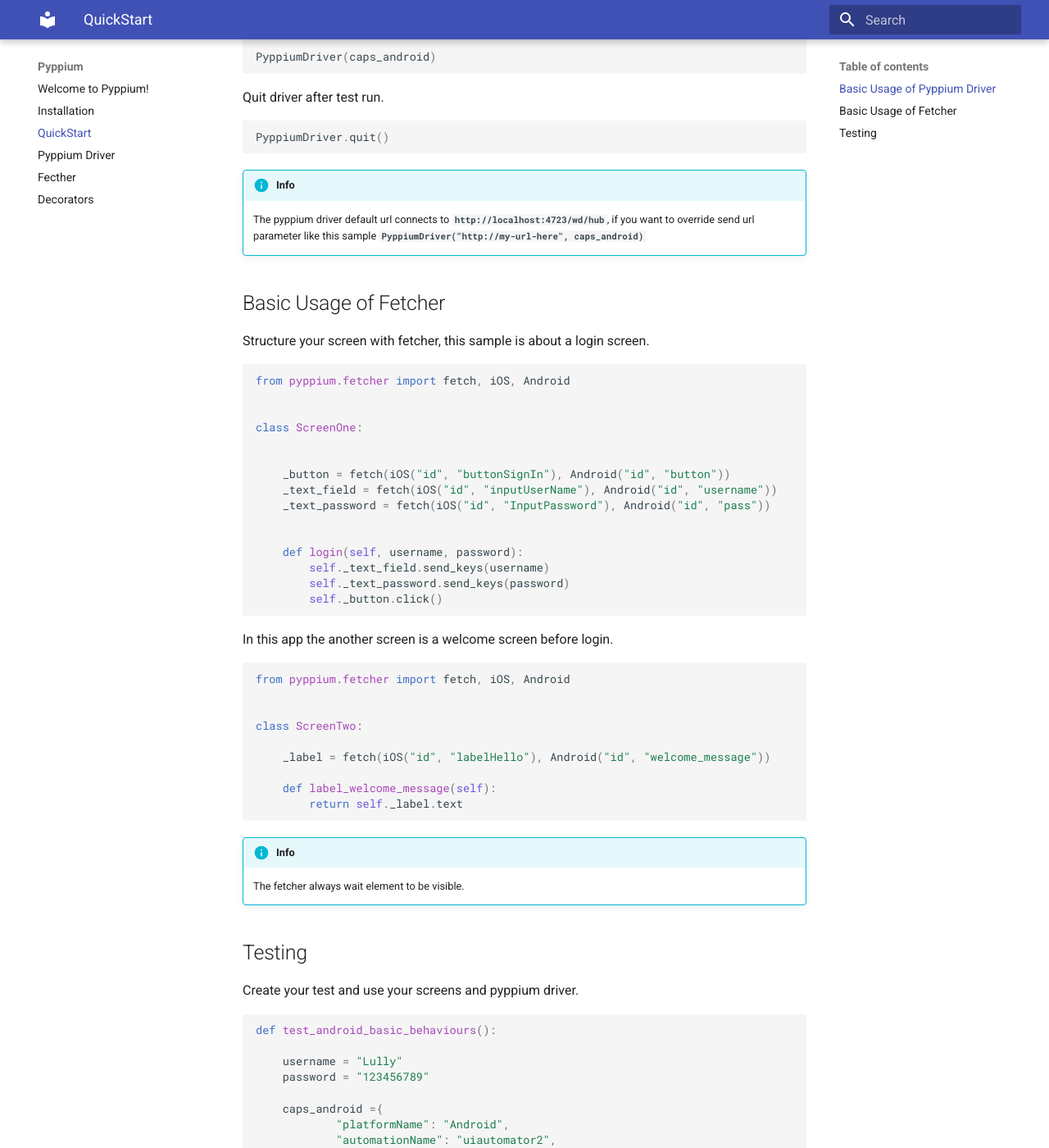
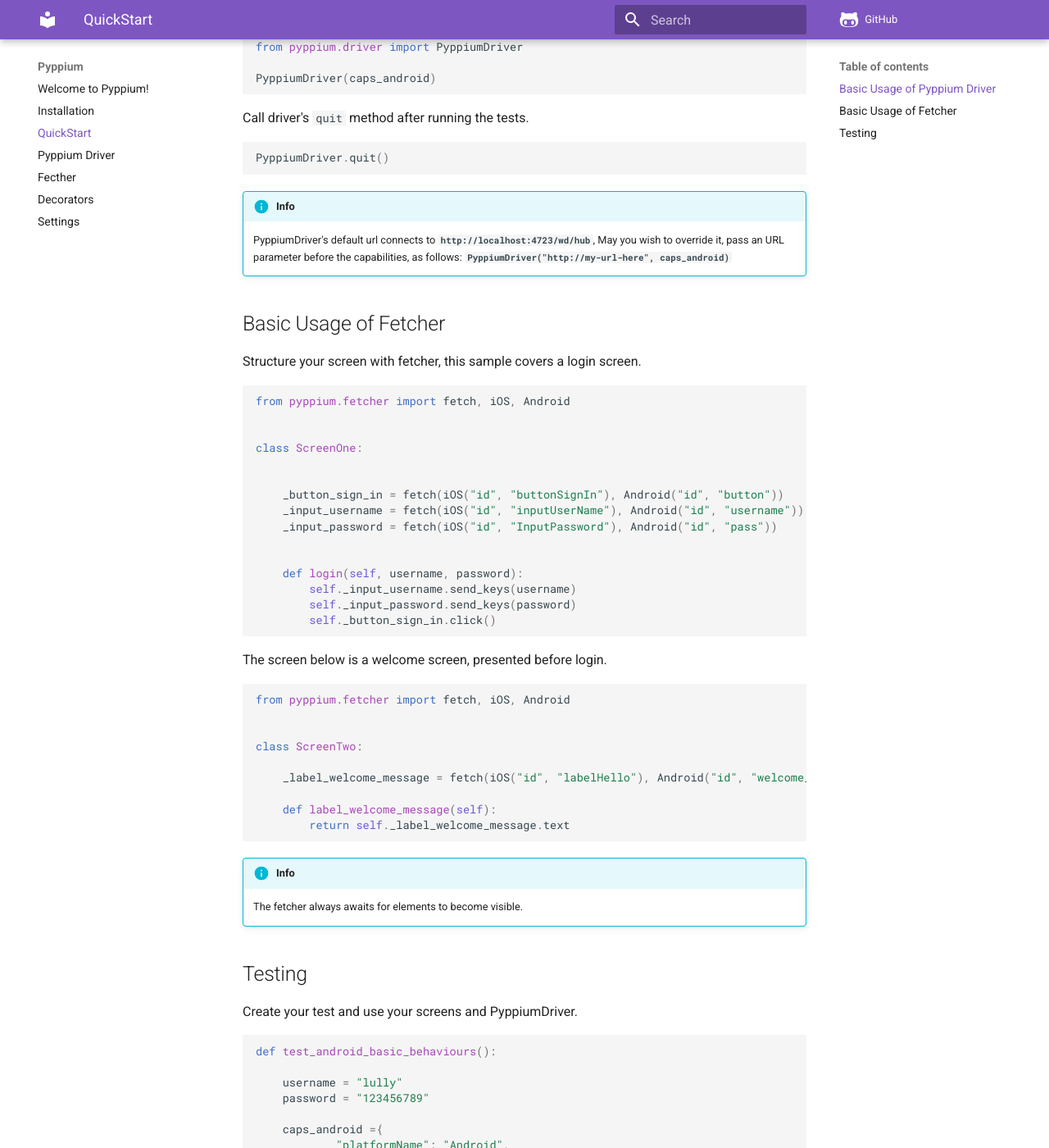
Before and after one commit to leomenezessz/pyppium, an MkDocs documentation site: the page built from docs/getting-started.md, in a window 1280 px wide and 1400 px high, scrolled down 576 px. Shown: the whole window at 82% size. Built offline with MkDocs 1.6.1 and Material for MkDocs 9.7.7, drawn with Linux system fonts in a browser that asks for light colours; comment, search, counter and statistics services are not loaded; some of the changed text lies outside the part shown.

Commit message:
Base pyppium documentation (#9)
* Initialize documentation for pyppium-driver.md
* Fix typos (#7)
* Docs fix en typos
* Update getting-started.md
* Update index.md
* Includes english suggestions (#8)
* Fix typos (#7)
* Docs fix en typos
* Update getting-started.md
* Update index.md
* Update fetcher.md docs
* Add base documentation for decorators.md, fetcher.md, pyppium-driver.md and settings.md.
* Refactor for e2e tests
* Fix typos from @bruesteves review
* Update readme, getting-started, and index documentation

Co-authored-by: Felipe Borges <feliborgez@gmail.com>
Co-authored-by: Bruna Esteves <46458441+bruesteves@users.noreply.github.com>

`````diff
--- a/docs/getting-started.md
+++ b/docs/getting-started.md
@@ -1,6 +1,6 @@
 # QuickStart
 
-The fastest way to start using pyppium is learning the about basic pyppium driver and fetcher.
+The fastest way to start using pyppium is to learn about the basics: Pyppium's fetcher and PyppiumDriver.
 
 ## Basic Usage of Pyppium Driver
 
@@ -20,7 +20,7 @@
 
 ```
 
-Import and add capabilities in pyppium driver init.
+Import PyppiumDriver and pass the capababilities to `PyppiumDriver`'s initializer
 
 ```python
 
@@ -30,7 +30,7 @@
 
 ```
 
-Quit driver after test run.
+Call driver's `quit` method after running the tests.
 
 ```python
 
@@ -39,14 +39,14 @@
 ```
 
 !!! Info
-    The pyppium driver default url connects to **```http://localhost:4723/wd/hub```**,
-    if you want to override send url parameter like this sample **```
+    PyppiumDriver's default url connects to **```http://localhost:4723/wd/hub```**,
+    May you wish to override it, pass an URL parameter before the capabilities, as follows: **```
     PyppiumDriver("http://my-url-here", caps_android)```**
 
 
 ## Basic Usage of Fetcher
 
-Structure your screen with fetcher, this sample is about a login screen.
+Structure your screen with fetcher, this sample covers a login screen.
 
 
 ````python
@@ -57,19 +57,19 @@
 class ScreenOne:
 
 
-    _button = fetch(iOS("id", "buttonSignIn"), Android("id", "button"))
-    _text_field = fetch(iOS("id", "inputUserName"), Android("id", "username"))
-    _text_password = fetch(iOS("id", "InputPassword"), Android("id", "pass"))
+    _button_sign_in = fetch(iOS("id", "buttonSignIn"), Android("id", "button"))
+    _input_username = fetch(iOS("id", "inputUserName"), Android("id", "username"))
+    _input_password = fetch(iOS("id", "InputPassword"), Android("id", "pass"))
 
 
     def login(self, username, password):
-        self._text_field.send_keys(username)
-        self._text_password.send_keys(password)
-        self._button.click()
+        self._input_username.send_keys(username)
+        self._input_password.send_keys(password)
+        self._button_sign_in.click()
 
 ````
 
-In this app the another screen is a welcome screen before login.
+The screen below is a welcome screen, presented before login.
 
 ```python
 
@@ -78,25 +78,25 @@
 
 class ScreenTwo:
 
-    _label = fetch(iOS("id", "labelHello"), Android("id", "welcome_message"))
+    _label_welcome_message = fetch(iOS("id", "labelHello"), Android("id", "welcome_message"))
 
     def label_welcome_message(self):
-        return self._label.text
+        return self._label_welcome_message.text
 
 ```
 
 !!! Info
-    The fetcher always wait element to be visible.
+    The fetcher always awaits for elements to become visible.
 
 ## Testing
 
-Create your test and use your screens and pyppium driver.
+Create your test and use your screens and PyppiumDriver.
 
 ```python
 
 def test_android_basic_behaviours():
 
-    username = "Lully"
+    username = "lully"
     password = "123456789"
 
     caps_android ={
@@ -119,9 +119,9 @@
 ```
 
 !!! warning
-    The fetcher module search element by platform in capabilities.
-    He only search for **Android** or **iOS**, if **```platformName```** is
-    android he looking for android element and if ios he looking for
-    ios element.
+    The fetcher module searches elements in capabilities by the platform.
+    It only searches for **Android** or **iOS**, so if **```platformName```** is
+    `android`, it's looking for the Android element and if it's `ios`, it's looking for
+    the iOS element.
 
 <br/>
--- a/mkdocs.yml
+++ b/mkdocs.yml
@@ -3,14 +3,22 @@
   - 'index.md'
   - 'installation.md'
   - 'getting-started.md'
-  - 'pyppium-driver-usage.md'
-  - 'fetcher-usage.md'
-  - 'decorators-usage.md'
+  - 'pyppium-driver.md'
+  - 'fetcher.md'
+  - 'decorators.md'
+  - 'settings.md'
+
+
+repo_url: https://github.com/leomenezessz/pyppium
 
 theme:
   name: material
+  palette:
+    primary: deep purple
+    accent: deep purple
   icon:
-    repo: fontawesome/brands/github
+    repo: fontawesome/brands/github-alt
+
 
 markdown_extensions:
   - admonition
@@ -18,4 +26,5 @@
   - pymdownx.emoji:
       emoji_index: !!python/name:materialx.emoji.twemoji
       emoji_generator: !!python/name:materialx.emoji.to_svg
-repo_name: https://github.com/leomenezessz/pyppium
+  - pymdownx.inlinehilite
+  - pymdownx.tabbed
`````
Also changed, not shown: README.md (+22 -12 lines), docs/decorators-usage.md (deleted, +0 -4 lines), docs/decorators.md (added, +70 -0 lines), docs/fetcher-usage.md (deleted, +0 -4 lines), docs/fetcher.md (added, +123 -0 lines), docs/index.md (+9 -8 lines), docs/installation.md (+2 -2 lines), docs/pyppium-driver-usage.md (deleted, +0 -4 lines), docs/pyppium-driver.md (added, +182 -0 lines), docs/settings.md (added, +27 -0 lines), 4 other files.
